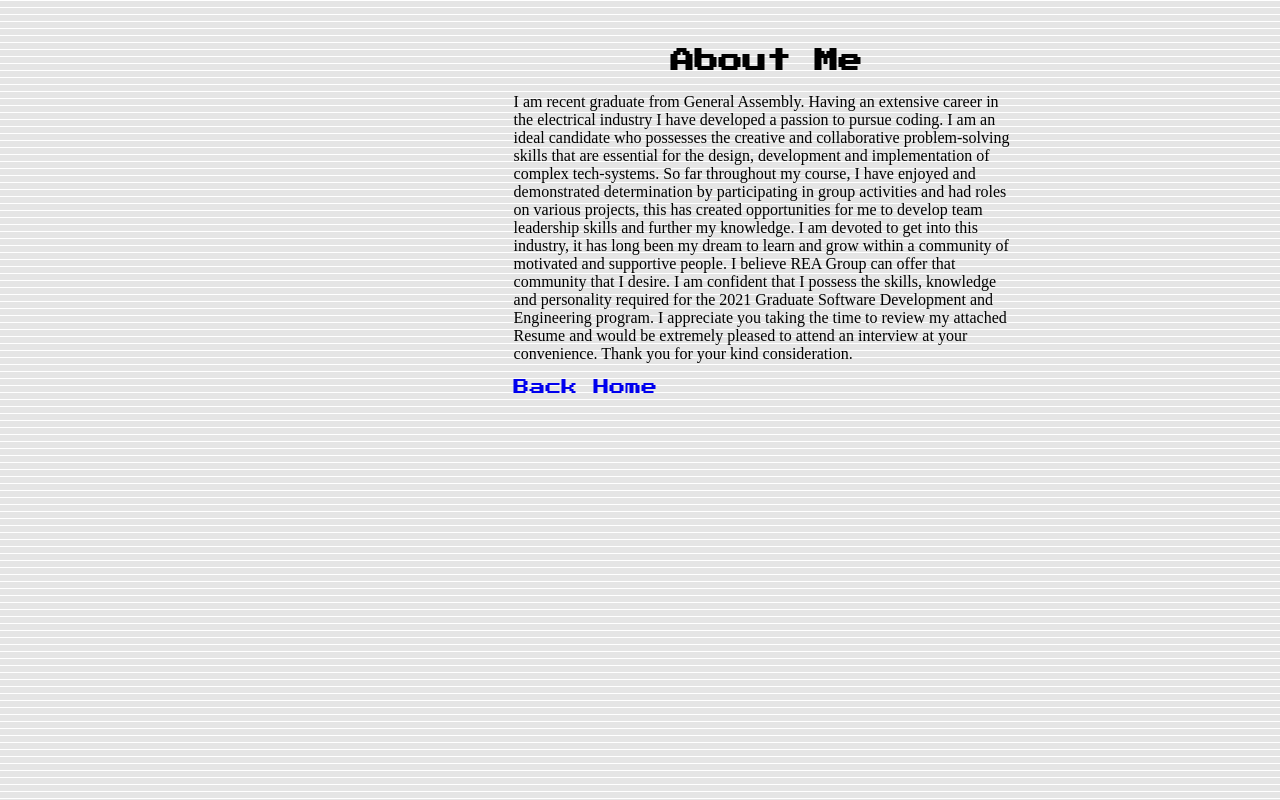
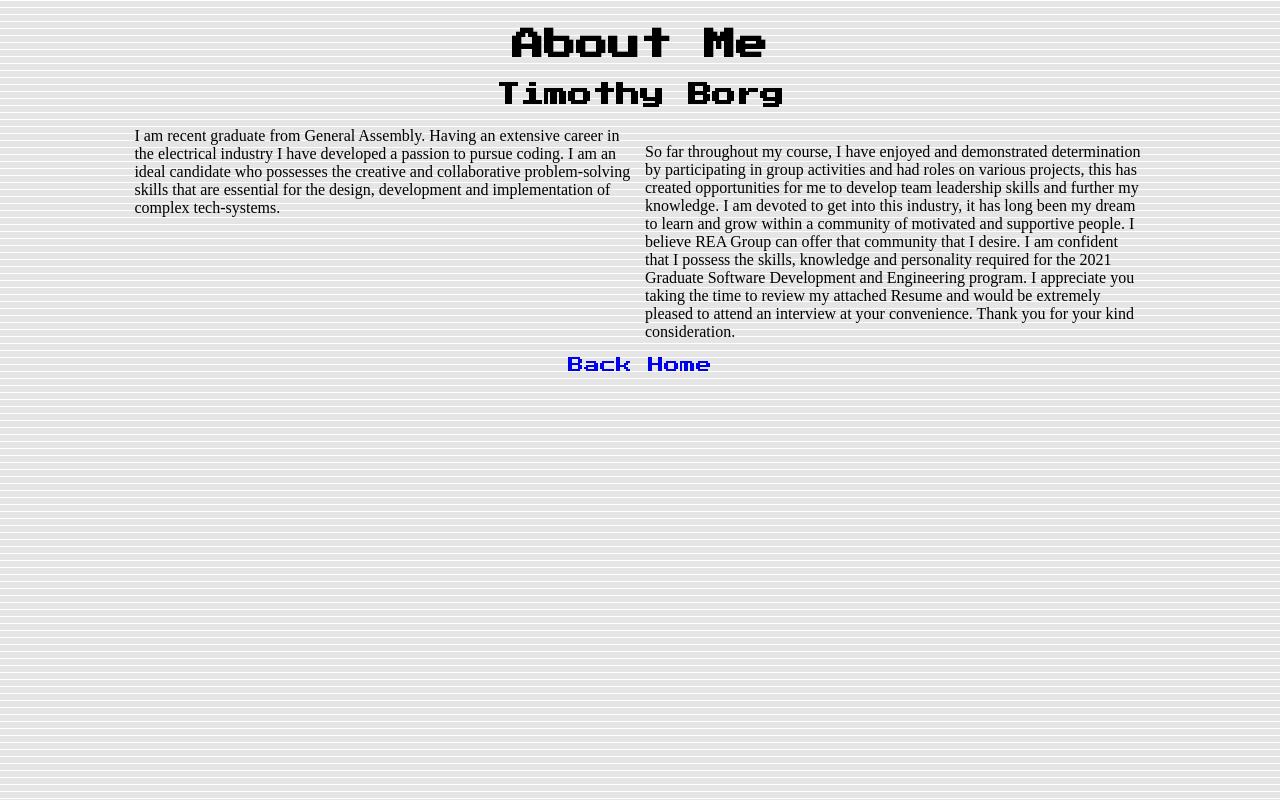
Before and after one commit to nanoborg/Project4, a plain HTML site: page about.html in a window 1280 px wide. Drawn offline with Linux system fonts and the light colour scheme.

Commit message:
update to about page layout. Change channel 4 link

```diff
--- a/about.html
+++ b/about.html
@@ -21,10 +21,13 @@
        main {
            display: grid;
            grid-template-columns: 1fr 1fr;
+           grid-gap: 10px;
            width: 80%;
+           margin: auto;
        }
 
-       h1, a {
+       h1, h2, a {
+           display: block;
         text-align: center;
         font-family: 'Press Start 2P', cursive;
         text-decoration: none;
@@ -32,16 +35,17 @@
     </style>
 </head>
 <body>
-    <header><h1></h1></header>
+    <header><h1>About Me</h1></header>
+    <h2>Timothy Borg</h2>
     <main>
         <section>
-
+            I am recent graduate from General Assembly.  Having an extensive career in the electrical industry I have developed a passion to pursue coding. I am an ideal candidate who possesses the creative and collaborative problem-solving skills that are essential for the design, development and implementation of complex tech-systems.
+                <br>
+                <br>
         </section>
         <section>
-            <h1>About Me</h1>
+
             <p>
-                I am recent graduate from General Assembly.  Having an extensive career in the electrical industry I have developed a passion to pursue coding. I am an ideal candidate who possesses the creative and collaborative problem-solving skills that are essential for the design, development and implementation of complex tech-systems.
-
                 So far throughout my course, I have enjoyed and demonstrated determination by participating in group activities and had roles on various projects, this has created opportunities for me to develop team leadership skills and further my knowledge.
 
                 I am devoted to get into this industry, it has long been my dream to learn and grow within a community of motivated and supportive people. I believe REA Group can offer that community that I desire.
@@ -52,8 +56,10 @@
 
                 Thank you for your kind consideration.
             </p>
-            <a href="index.html">Back Home</a>
+
         </section>
+
     </main>
+    <a href="index.html">Back Home</a>
 </body>
 </html>
```
Also changed, not shown: index.html (+1 -1 lines).
